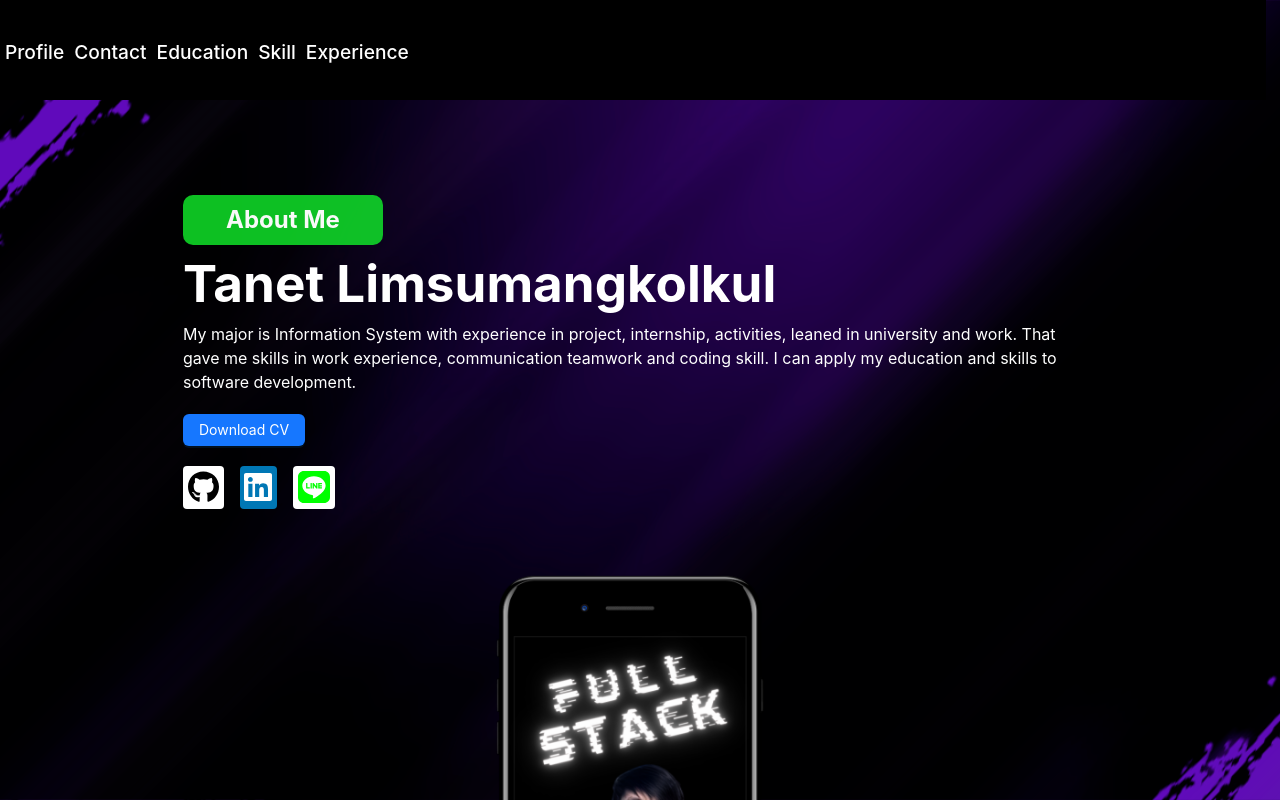
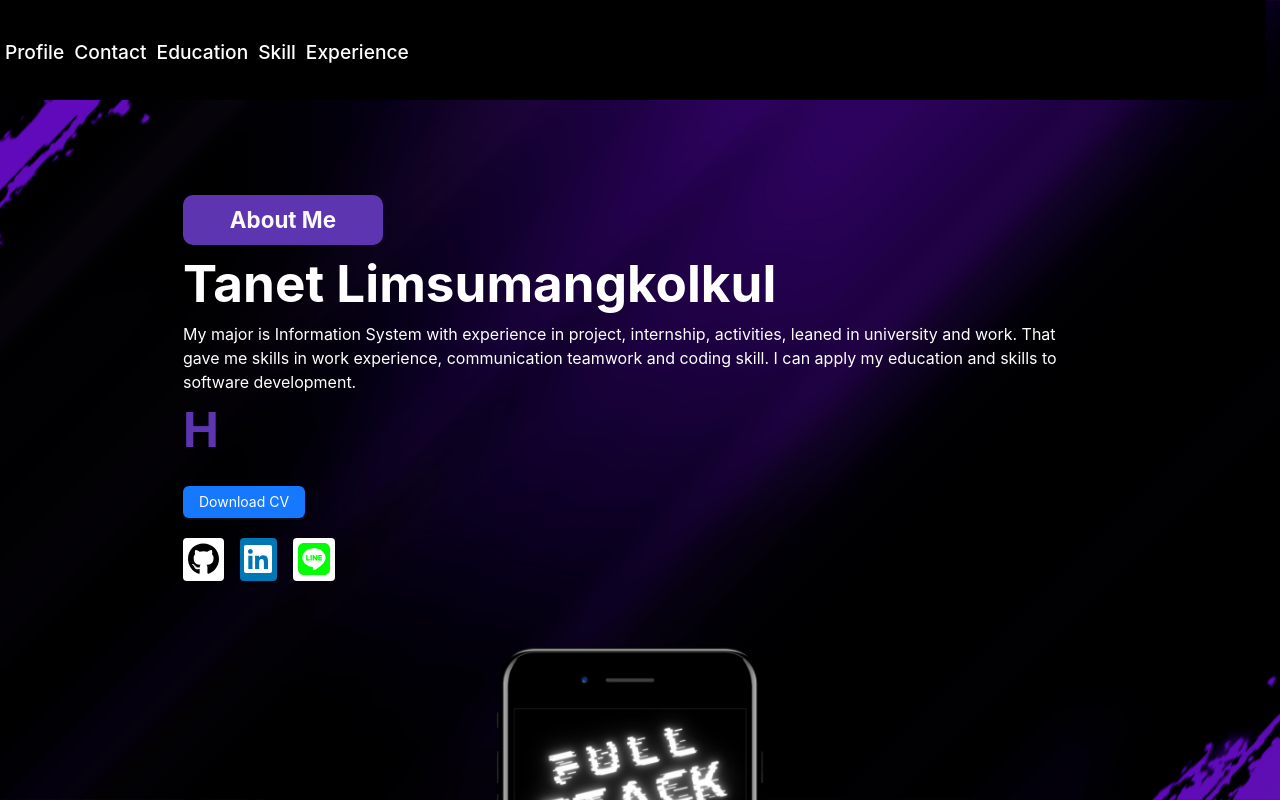
Before and after one commit to jaytanet08/resume, a React (Vite) app: page / in a window 1280 px wide. Shown: the top 800 px of the page. Built offline with nearby package versions, Linux system fonts and the light colour scheme; the HTML template or start-up script is replaced by a standard one.

Commit message:
hello world

```diff
--- a/src/assets/style/home.css
+++ b/src/assets/style/home.css
@@ -9,6 +9,12 @@
     display: flex;
     justify-content: center;
     align-items: flex-start;
+}
+
+.label-hello-world {
+    color: #5e35b1;
+    font-weight: bold;
+    font-size: 3rem;
 }
 
 .div-btn-cv {
@@ -48,12 +54,12 @@
 }
 
 .profile-div {
-    font-size: 1.5rem;
+    font-size: 1.4rem;
     font-weight: bold;
     color: rgb(249, 249, 249);
     width: 200px;
     height: 50px;
-    background-color: rgba(16, 236, 42, 0.816);
+    background-color: #5e35b1;
     border-radius: 10px;
     display: flex;
     justify-content: center;
@@ -66,7 +72,7 @@
 }
 
 .div-name-person {
-    font-size: 2rem;
+    font-size: 1.5rem;
     font-weight: bold;
     color: white;
 }
@@ -86,7 +92,7 @@
 
 .div-img-tanet {
     flex: 1;
-    margin-left:-3rem ;
+    margin-left: -3rem;
     display: flex;
     justify-content: center;
 }
@@ -123,7 +129,7 @@
 
     .div-img-tanet {
         margin-top: 2rem;
-        margin-left:0rem ;
+        margin-left: 0rem;
         width: 100%;
         display: flex;
         justify-content: center;
--- a/src/pages/HomePage.jsx
+++ b/src/pages/HomePage.jsx
@@ -1,9 +1,26 @@
 import '../assets/style/home.css';
+import { useState, useEffect } from 'react';
 import { FontAwesomeIcon } from '@fortawesome/react-fontawesome';
 import { faGithub, faLinkedin, faLine } from '@fortawesome/free-brands-svg-icons';
 import { Button } from 'antd';
 import { useSpring, animated } from 'react-spring';
 const HomePage = () => {
+    const textHelloWorld = "HELLO WORLD";
+    const [textEffect, setTextEffect] = useState("")
+    const [index, setIndex] = useState(0);
+
+    useEffect(() => {
+         setTimeout(() => {
+            if (index < textHelloWorld.length) {
+                setTextEffect(textHelloWorld.substr(0, index + 1));
+                setIndex(index + 1);
+            } else {
+                setTextEffect("H");
+                setIndex(0);
+            }
+        }, 500); // หน่วงเวลา 500 มิลลิวินาทีต่อตัวอักษรหนึ่งตัว
+
+    }, [index]);
 
 
     const springProps = useSpring({
@@ -30,6 +47,9 @@ const HomePage = () => {
                                 and work. That gave me skills in work experience,
                                 communication teamwork and coding skill. I can
                                 apply my education and skills to software development.
+                            </div>
+                            <div >
+                                <label className='label-hello-world'>{textEffect}</label>
                             </div>
                             <div className='div-btn-cv'>
                                 <a href="/assets/file/cv_tanet.pdf" download className='btn-cv'>
```
